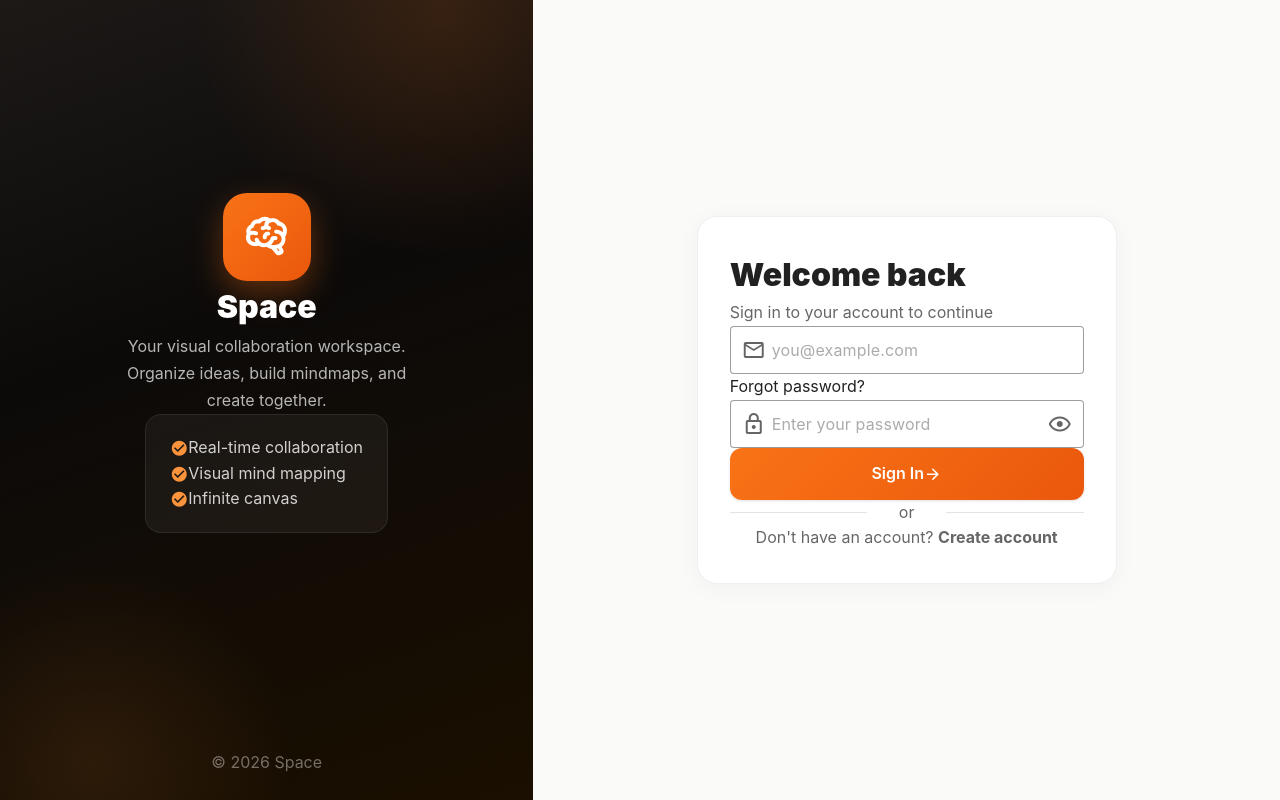
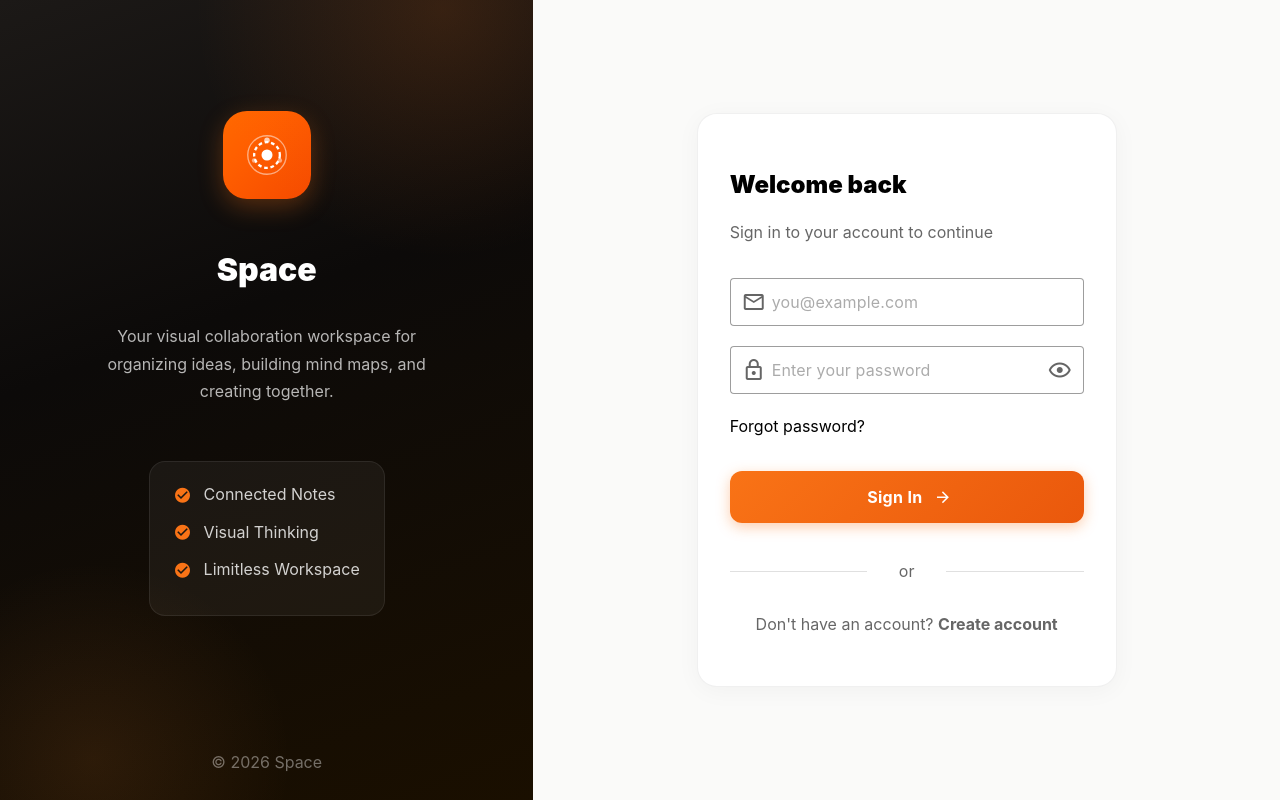
Before and after one commit to Ha-Trinh-Thai/space, a Vue app in the folder ui/: page /auth/login in a window 1280 px wide. Built offline with nearby package versions, Linux system fonts and the light colour scheme; what vue-konva would draw is missing.

Commit message:
authentication feature

```diff
--- a/ui/index.html
+++ b/ui/index.html
@@ -2,7 +2,7 @@
 <html lang="en">
   <head>
     <meta charset="UTF-8" />
-    <link rel="icon" type="image/svg+xml" href="/favicon.svg" />
+    <link rel="icon" type="image/svg+xml" href="/icons/favicon.svg" />
     <meta name="viewport" content="width=device-width, initial-scale=1.0" />
     <title>Space</title>
   </head>
--- a/ui/src/components/layout/AppSidebar.vue
+++ b/ui/src/components/layout/AppSidebar.vue
@@ -8,6 +8,7 @@ import { useAuthStore } from '@/modules/auth/store';
 import { useCanvasStore } from '@/modules/canvas/store';
 import { useMindmapStore } from '@/modules/mindmap/store';
 import DocumentTree from '@/modules/document/components/DocumentTree.vue';
+import AppLogo from '@/shared/components/AppLogo.vue';
 
 const drawer = ref(true);
 const rail = ref(false);
@@ -98,9 +99,7 @@ async function createMindmap() {
   >
     <!-- Brand -->
     <div class="sidebar-brand pa-4 pb-3 d-flex align-center">
-      <div class="brand-icon d-flex align-center justify-center mr-3">
-        <v-icon icon="mdi-brain" size="20" color="white" />
-      </div>
+      <AppLogo size="sm" class="mr-3" />
       <span class="text-subtitle-1 font-weight-bold">Space</span>
       <v-spacer />
       <v-btn
@@ -317,14 +316,6 @@ async function createMindmap() {
   border-right: 1px solid rgba(0, 0, 0, 0.08) !important;
 }
 
-.brand-icon {
-  width: 32px;
-  height: 32px;
-  border-radius: 8px;
-  background: linear-gradient(135deg, #f97316 0%, #ea580c 100%);
-  box-shadow: 0 2px 8px rgba(249, 115, 22, 0.25);
-}
-
 .workspace-indicator {
   background: rgba(249, 115, 22, 0.06);
   border: 1px solid rgba(249, 115, 22, 0.1);
--- a/ui/src/layouts/AuthLayout.vue
+++ b/ui/src/layouts/AuthLayout.vue
@@ -1,58 +1,55 @@
-<script setup lang="ts"></script>
+<script setup lang="ts">
+import AppLogo from '@/shared/components/AppLogo.vue';
+</script>
 
 <template>
   <v-app>
-    <v-main class="auth-layout">
+    <v-main class="min-h-screen bg-stone-50">
       <v-container fluid class="fill-height pa-0">
         <v-row no-gutters class="fill-height">
           <!-- Left: Branding panel -->
-          <v-col cols="12" md="5" lg="5" class="auth-brand-panel d-none d-md-flex flex-column">
-            <div
-              class="auth-brand-content d-flex flex-column justify-center align-center flex-grow-1 pa-12"
-            >
-              <div class="auth-brand-icon d-flex align-center justify-center mb-6">
-                <v-icon icon="mdi-brain" size="48" color="white" />
-              </div>
+          <v-col
+            cols="12"
+            md="5"
+            lg="5"
+            class="auth-brand-panel d-none d-md-flex flex-column relative overflow-hidden"
+          >
+            <div class="d-flex flex-column justify-center align-center grow pa-12">
+              <AppLogo size="xl" class="mb-6" />
               <h1 class="text-h3 font-weight-black text-white mb-3">Space</h1>
-              <p
-                class="text-body-1 text-center"
-                style="color: rgba(255, 255, 255, 0.7); max-width: 320px; line-height: 1.7"
-              >
-                Your visual collaboration workspace. Organize ideas, build mindmaps, and create
-                together.
+              <p class="text-body-1 text-center max-w-[320px] leading-[1.7] text-white/70">
+                Your visual collaboration workspace for organizing ideas, building mind maps, and
+                creating together.
               </p>
-              <div class="auth-brand-features mt-10">
+              <div class="mt-10 py-5 px-6 rounded-2xl bg-white/5 border border-white/[0.08]">
                 <div
-                  v-for="feature in [
-                    'Real-time collaboration',
-                    'Visual mind mapping',
-                    'Infinite canvas',
-                  ]"
+                  v-for="feature in ['Connected Notes', 'Visual Thinking', 'Limitless Workspace']"
                   :key="feature"
                   class="d-flex align-center mb-3"
                 >
-                  <v-icon icon="mdi-check-circle" size="18" color="#fb923c" class="mr-3" />
-                  <span class="text-body-2" style="color: rgba(255, 255, 255, 0.8)">{{
-                    feature
-                  }}</span>
+                  <v-icon icon="mdi-check-circle" size="18" color="primary" class="mr-3" />
+                  <span class="text-body-2 text-white/80">{{ feature }}</span>
                 </div>
               </div>
             </div>
-            <div class="auth-brand-footer pa-6 text-center">
-              <span class="text-caption" style="color: rgba(255, 255, 255, 0.4)"
-                >&copy; 2026 Space</span
-              >
+            <div class="pa-6 text-center">
+              <span class="text-caption text-white/40">&copy; 2026 Space</span>
             </div>
           </v-col>
 
           <!-- Right: Form panel -->
-          <v-col cols="12" md="7" lg="7" class="d-flex align-center justify-center auth-form-panel">
-            <div class="auth-form-wrapper">
+          <v-col
+            cols="12"
+            md="7"
+            lg="7"
+            class="d-flex align-center justify-center bg-stone-50 p-12 max-md:p-8 max-md:min-h-screen"
+          >
+            <div
+              class="w-full max-w-[420px] p-8 max-md:p-5 bg-white rounded-[20px] border border-black/[0.06] shadow-[0_4px_24px_rgba(0,0,0,0.04)]"
+            >
               <!-- Mobile logo -->
               <div class="d-md-none text-center mb-8">
-                <div class="auth-mobile-logo d-inline-flex align-center justify-center mb-3">
-                  <v-icon icon="mdi-brain" size="32" color="white" />
-                </div>
+                <AppLogo size="md" class="mb-3" />
                 <h2 class="text-h5 font-weight-bold">Space</h2>
               </div>
               <RouterView />
@@ -65,15 +62,8 @@
 </template>
 
 <style scoped>
-.auth-layout {
-  min-height: 100vh;
-  background: #fafaf9;
-}
-
 .auth-brand-panel {
   background: linear-gradient(160deg, #1c1917 0%, #0c0a09 40%, #1a0f00 100%);
-  position: relative;
-  overflow: hidden;
 }
 
 .auth-brand-panel::before {
@@ -99,52 +89,4 @@
   background: radial-gradient(circle, rgba(251, 146, 60, 0.1) 0%, transparent 70%);
   pointer-events: none;
 }
-
-.auth-brand-icon {
-  width: 88px;
-  height: 88px;
-  border-radius: 24px;
-  background: linear-gradient(135deg, #f97316 0%, #ea580c 100%);
-  box-shadow: 0 12px 32px rgba(249, 115, 22, 0.35);
-}
-
-.auth-brand-features {
-  padding: 20px 24px;
-  border-radius: 16px;
-  background: rgba(255, 255, 255, 0.05);
-  border: 1px solid rgba(255, 255, 255, 0.08);
-}
-
-.auth-form-panel {
-  background: #fafaf9;
-  padding: 48px 32px;
-}
-
-.auth-form-wrapper {
-  width: 100%;
-  max-width: 420px;
-  padding: 32px;
-  background: #ffffff;
-  border-radius: 20px;
-  border: 1px solid rgba(0, 0, 0, 0.06);
-  box-shadow: 0 4px 24px rgba(0, 0, 0, 0.04);
-}
-
-.auth-mobile-logo {
-  width: 56px;
-  height: 56px;
-  border-radius: 16px;
-  background: linear-gradient(135deg, #f97316, #ea580c);
-  box-shadow: 0 8px 20px rgba(249, 115, 22, 0.3);
-}
-
-@media (max-width: 959px) {
-  .auth-form-panel {
-    min-height: 100vh;
-    padding: 32px 20px;
-  }
-  .auth-form-wrapper {
-    padding: 24px 20px;
-  }
-}
 </style>
--- /dev/null
+++ b/ui/src/modules/auth/style.scss
@@ -0,0 +1,13 @@
+.auth-submit-btn {
+  background: linear-gradient(135deg, #f97316, #ea580c) !important;
+  color: #fff !important;
+  font-size: 1rem;
+  font-weight: 700;
+  letter-spacing: 0.02em;
+  box-shadow: 0 4px 14px rgba(249, 115, 22, 0.35) !important;
+  transition: all 0.2s ease !important;
+  &:hover {
+    box-shadow: 0 6px 20px rgba(249, 115, 22, 0.45) !important;
+    transform: translateY(-1px);
+  }
+}
--- a/ui/src/modules/auth/views/ForgotPasswordView.vue
+++ b/ui/src/modules/auth/views/ForgotPasswordView.vue
@@ -28,14 +28,12 @@ async function handleSubmit() {
 
     <v-alert v-if="sent" type="success" variant="tonal" class="mb-6" rounded="lg">
       <div class="d-flex align-center">
-        <v-icon icon="mdi-check-circle" class="mr-2" />
         <span>If an account with that email exists, a reset link has been sent.</span>
       </div>
     </v-alert>
 
     <v-form v-if="!sent" @submit.prevent="handleSubmit">
       <div class="mb-5">
-        <label class="text-body-2 font-weight-medium d-block mb-2">Email address</label>
         <v-text-field
           v-model="email"
           type="email"
@@ -74,3 +72,5 @@ async function handleSubmit() {
     </p>
   </div>
 </template>
+
+<style lang="scss" src="../style.scss" />
--- a/ui/src/modules/auth/views/LoginView.vue
+++ b/ui/src/modules/auth/views/LoginView.vue
@@ -28,7 +28,7 @@ async function handleLogin() {
 
 <template>
   <div>
-    <h1 class="text-h1 font-weight-black mb-1">Welcome back</h1>
+    <h2 class="text-h4 font-weight-black mb-1">Welcome back</h2>
     <p class="text-body-2 text-medium-emphasis mb-8">Sign in to your account to continue</p>
 
     <v-alert
@@ -59,14 +59,6 @@ async function handleLogin() {
       </div>
 
       <div class="mb-5">
-        <div class="d-flex align-center justify-space-between mb-2">
-          <RouterLink
-            to="/auth/forgot-password"
-            class="text-caption text-primary text-decoration-none"
-          >
-            Forgot password?
-          </RouterLink>
-        </div>
         <v-text-field
           v-model="password"
           :type="showPassword ? 'text' : 'password'"
@@ -81,7 +73,14 @@ async function handleLogin() {
           @click:append-inner="showPassword = !showPassword"
         />
       </div>
-
+      <div class="d-flex align-center justify-space-between mb-2">
+        <RouterLink
+          to="/auth/forgot-password"
+          class="text-caption text-primary text-decoration-none"
+        >
+          Forgot password?
+        </RouterLink>
+      </div>
       <v-btn
         type="submit"
         block
@@ -107,3 +106,5 @@ async function handleLogin() {
     </p>
   </div>
 </template>
+
+<style lang="scss" src="../style.scss" />
--- a/ui/src/modules/auth/views/SignupView.vue
+++ b/ui/src/modules/auth/views/SignupView.vue
@@ -46,7 +46,6 @@ async function handleSignup() {
 
     <v-form @submit.prevent="handleSignup">
       <div class="mb-5">
-        <label class="text-body-2 font-weight-medium d-block mb-2">Full name</label>
         <v-text-field
           v-model="name"
           placeholder="John Doe"
@@ -60,7 +59,6 @@ async function handleSignup() {
       </div>
 
       <div class="mb-5">
-        <label class="text-body-2 font-weight-medium d-block mb-2">Email</label>
         <v-text-field
           v-model="email"
           type="email"
@@ -75,7 +73,6 @@ async function handleSignup() {
       </div>
 
       <div class="mb-5">
-        <label class="text-body-2 font-weight-medium d-block mb-2">Password</label>
         <v-text-field
           v-model="password"
           :type="showPassword ? 'text' : 'password'"
@@ -116,3 +113,5 @@ async function handleSignup() {
     </p>
   </div>
 </template>
+
+<style lang="scss" src="../style.scss" />
--- /dev/null
+++ b/ui/src/shared/components/AppLogo.vue
@@ -0,0 +1,39 @@
+<script setup lang="ts">
+withDefaults(
+  defineProps<{
+    size?: 'sm' | 'md' | 'lg' | 'xl';
+  }>(),
+  { size: 'md' },
+);
+
+const sizeClasses = {
+  sm: 'w-10 h-10 rounded-xl',
+  md: 'w-14 h-14 rounded-2xl',
+  lg: 'w-[72px] h-[72px] rounded-[20px]',
+  xl: 'w-[88px] h-[88px] rounded-3xl',
+};
+
+const iconSizes = {
+  sm: 20,
+  md: 28,
+  lg: 36,
+  xl: 44,
+};
+</script>
+
+<template>
+  <div
+    :class="[
+      sizeClasses[size],
+      'inline-flex items-center justify-center bg-gradient-to-br from-orange-500 to-orange-600 shadow-[0_8px_24px_rgba(249,115,22,0.3)]',
+    ]"
+  >
+    <img
+      src="/icons/logo.svg"
+      alt="Space"
+      :width="iconSizes[size]"
+      :height="iconSizes[size]"
+      class="invert"
+    />
+  </div>
+</template>
--- a/ui/src/styles/_reset.scss
+++ b/ui/src/styles/_reset.scss
@@ -2,7 +2,6 @@
 *::before,
 *::after {
   box-sizing: border-box;
-  margin: 0;
 }
 
 html {
--- a/ui/src/styles/main.scss
+++ b/ui/src/styles/main.scss
@@ -62,87 +62,3 @@
   -webkit-text-fill-color: transparent;
   background-clip: text;
 }
-
-// ─── Auth submit button ─────────────────────────────
-.auth-submit-btn {
-  background: linear-gradient(135deg, #f97316, #ea580c) !important;
-  color: #fff !important;
-  font-size: 1rem;
-  font-weight: 700;
-  letter-spacing: 0.02em;
-  box-shadow: 0 4px 14px rgba(249, 115, 22, 0.35) !important;
-  transition: all 0.2s ease !important;
-  &:hover {
-    box-shadow: 0 6px 20px rgba(249, 115, 22, 0.45) !important;
-    transform: translateY(-1px);
-  }
-}
-
-// ─── Vuetify layout fix (un-layered to beat @layer priority) ────
-// .v-layout {
-//   display: flex;
-//   flex: 1 1 auto;
-//   position: relative;
-//   height: 100%;
-//   overflow: hidden;
-// }
-
-.v-main {
-  padding-left: var(--v-layout-left, 0px);
-  padding-right: var(--v-layout-right, 0px);
-  padding-top: var(--v-layout-top, 0px);
-  padding-bottom: var(--v-layout-bottom, 0px);
-  flex: 1 1 auto;
-  max-width: 100%;
-  overflow-y: auto;
-}
-
-// ─── Vuetify overrides ──────────────────────────────
-.v-card {
-  border: 1px solid rgba(0, 0, 0, 0.06);
-  transition: all 0.2s cubic-bezier(0.4, 0, 0.2, 1);
-}
-.v-card--hover:hover {
-  border-color: rgba(249, 115, 22, 0.3);
-  box-shadow: 0 8px 25px rgba(249, 115, 22, 0.12) !important;
-  transform: translateY(-2px);
-}
-
-.v-navigation-drawer {
-  border-right: 1px solid rgba(0, 0, 0, 0.06) !important;
-}
-
-.v-list-item--active {
-  font-weight: 600;
-}
-
-.v-btn {
-  text-transform: none !important;
-  font-weight: 600;
-  letter-spacing: 0 !important;
-  transition: all 0.2s cubic-bezier(0.4, 0, 0.2, 1) !important;
-}
-
-.v-btn--variant-flat {
-  box-shadow: 0 1px 3px rgba(0, 0, 0, 0.12) !important;
-  &:hover {
-    box-shadow: 0 4px 12px rgba(249, 115, 22, 0.25) !important;
-    filter: brightness(1.05);
-  }
-}
-
-.v-btn--variant-tonal {
-  &:hover {
-    filter: brightness(0.95);
-  }
-}
-
-.v-btn--variant-outlined {
-  border-width: 1.5px;
-}
-
-.v-btn--variant-text {
-  &:hover {
-    background: rgba(0, 0, 0, 0.06) !important;
-  }
-}
```
Also changed, not shown: ui/public/icons/favicon.svg (added), ui/public/icons/logo.svg (added).
